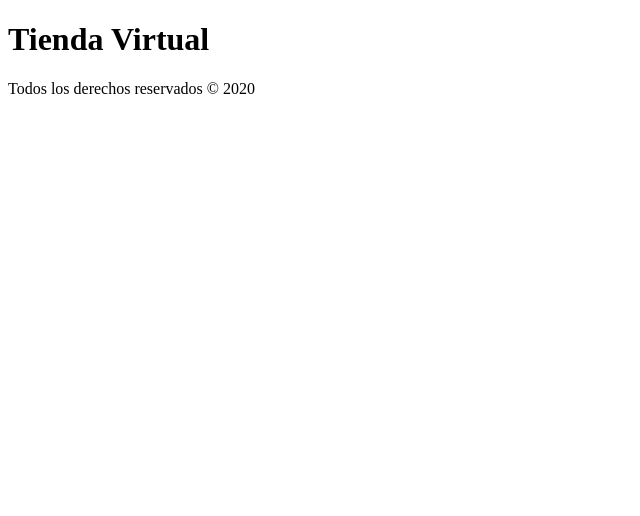
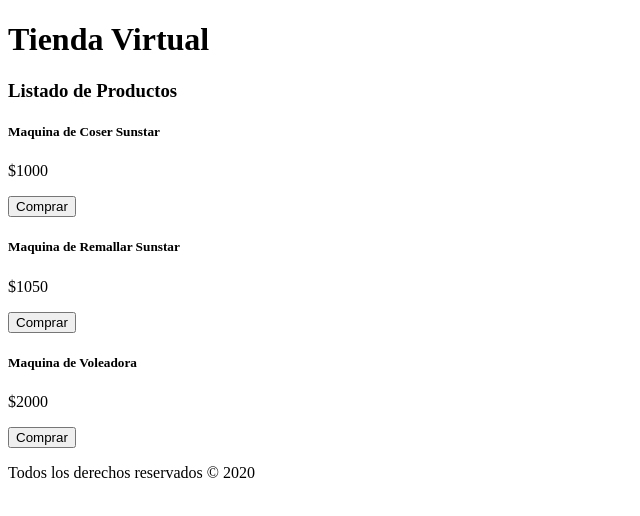
Before and after one commit to AngelGabrielTG/Introduccion-ReactJs, a React (Create React App) app: page / in a window 1280 px wide. Shown: the top 516 px of the page, without its empty margins (0-640 px from the left). Built offline with nearby package versions, Linux system fonts and the light colour scheme.

Commit message:
Tercer Componente - Introduccion a useState

```diff
--- a/src/App.js
+++ b/src/App.js
@@ -1,8 +1,17 @@
-import React, { Fragment } from 'react';
+import React, { Fragment, useState } from 'react';
 import Header from './components/Header';
+import Productos from './components/Products';
 import Footer from './components/Footer';
 
 function App() {
+
+  //Listado de Productos
+  //1.Es el State. 2.Es la funcion que reescribe el State
+  const [ products, saveProducts ] = useState([
+    { id:1, nombre:'Maquina de Coser Sunstar', precio:1000},
+    { id:2, nombre:'Maquina de Remallar Sunstar', precio:1050},
+    { id:3, nombre:'Maquina de Voleadora', precio:2000}
+  ]);
 
   // Obtener la fecha
   const fecha = new Date().getFullYear();
@@ -12,6 +21,15 @@ function App() {
       <Header
         titulo='Tienda Virtual'
       />
+
+      <h3>Listado de Productos</h3>
+      {products.map(producto => (
+        <Productos
+          key={producto.id}
+          producto={producto}
+        />
+      ))}
+
       <Footer
         fecha={fecha}
       />
--- /dev/null
+++ b/src/components/Products.js
@@ -0,0 +1,25 @@
+import React from 'react';
+
+const Products = ({producto}) => {
+
+    const { nombre, precio, id } = producto;
+
+    //Agregando Producto al Carrito
+    const selectProduct = (id) => {
+        console.log('Buying...', id)
+    }
+
+    return (
+        <div>
+            <h5>{ nombre }</h5>
+            <p>${ precio }</p>
+            <button
+                type="button"
+                onClick={ () => selectProduct(id) }>
+                Comprar
+            </button>
+        </div>
+    );
+}
+
+export default Products;
```
